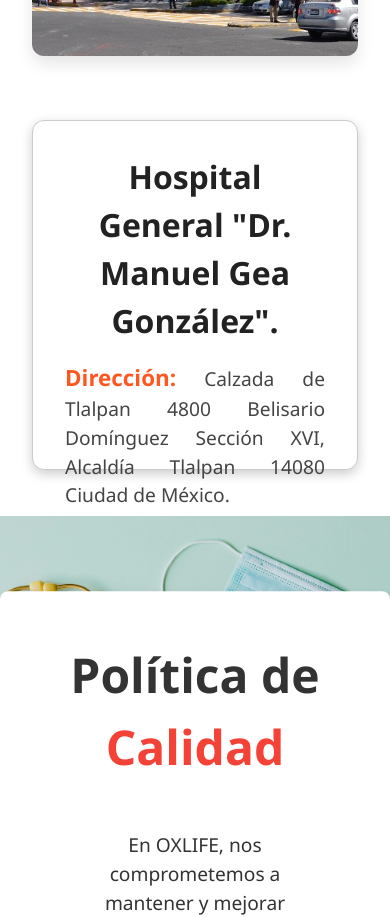
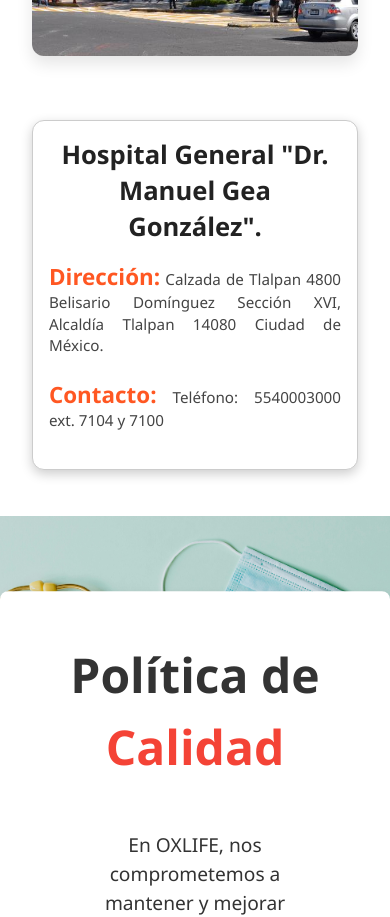
Before and after one commit to oltechGroup/oxlife-web-site, a React (Vite) app: page / in a window 390 px wide. Shown: the part 3520-4437 px from the top of the page. Built offline with nearby package versions, Linux system fonts and the light colour scheme.

Commit message:
Inserccion de seccion de clientes y responsividad

```diff
--- a/src/App.css
+++ b/src/App.css
@@ -311,6 +311,7 @@
 }
 
 
+
 .cliente-info h3 {
   text-align: center;
   margin-bottom: 1rem;
@@ -327,6 +328,22 @@
   color: #ff5722;
   font-size: 1.4rem;
 }
+@media (max-width: 768px) {
+  .cliente-info {
+    padding: 1rem;
+    font-size: 1rem;
+    line-height: 1.4;
+  }
+
+  .cliente-info h3 {
+    font-size: 1.6rem;
+  }
+
+  .cliente-info p {
+    font-size: 0.95rem;
+  }
+}
+
 
 /*********************************************/
 
```
